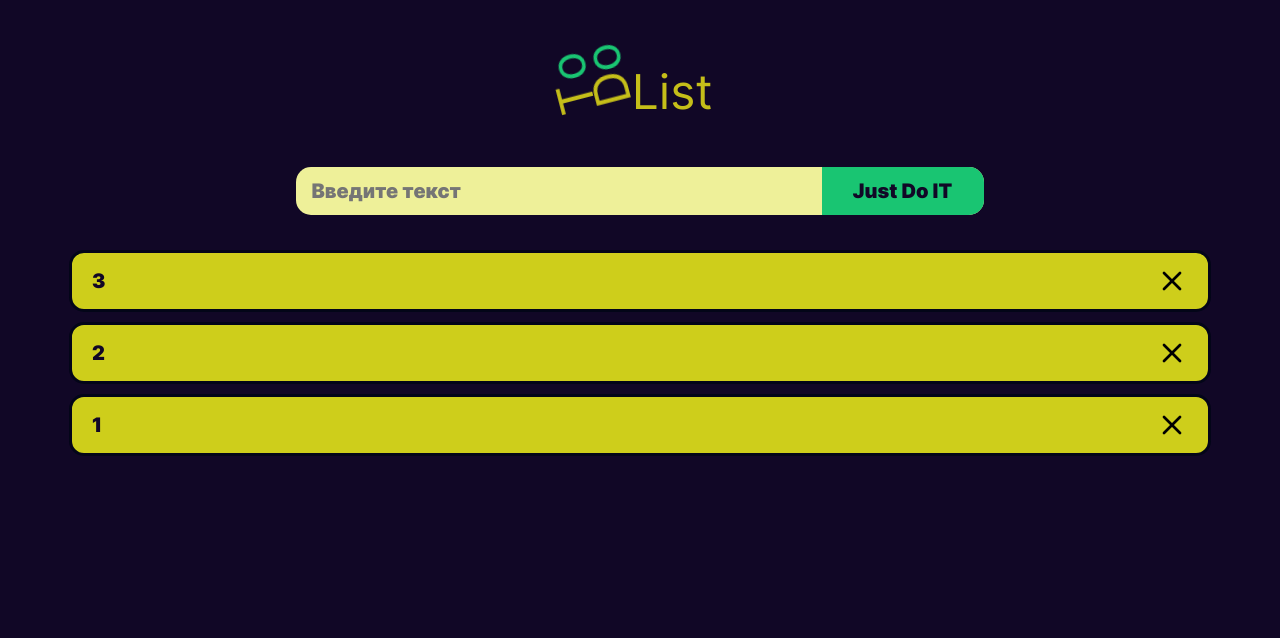
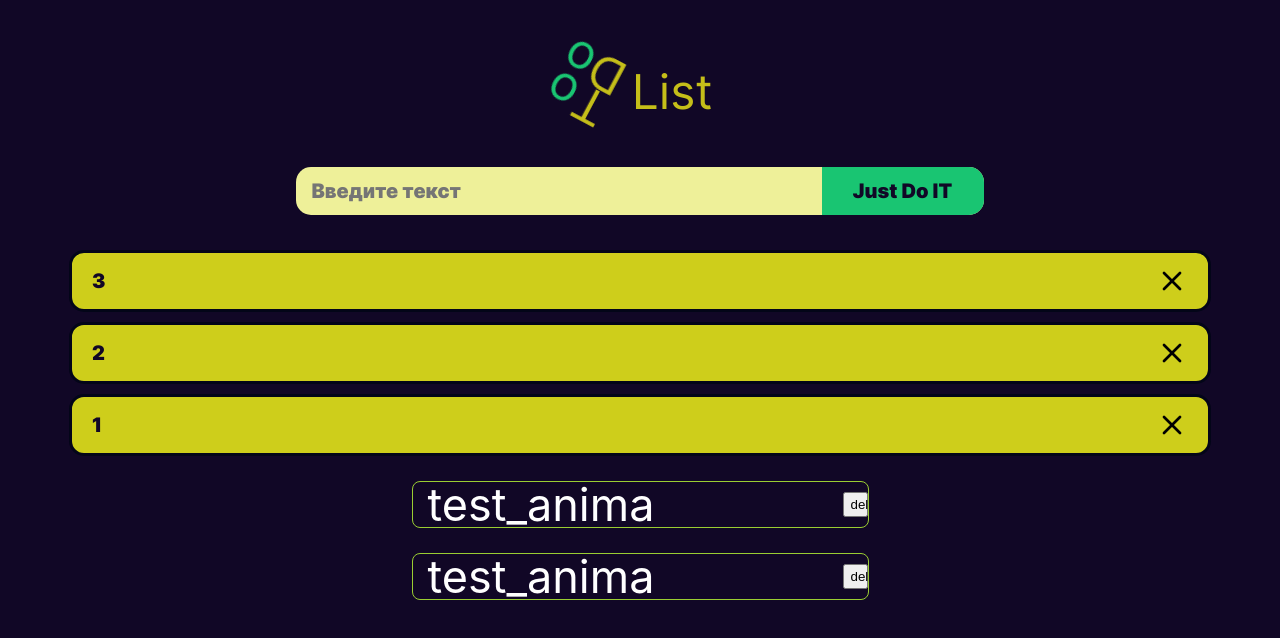
Before and after one commit to LODJEN2002/test-task-todo, a React (Create React App) app: page / in a window 1280 px wide. Shown: the top 638 px of the page. Built offline with nearby package versions, Linux system fonts and the light colour scheme.

Commit message:
add react-transition-group

```diff
--- a/package.json
+++ b/package.json
@@ -9,6 +9,7 @@
     "react": "^18.2.0",
     "react-dom": "^18.2.0",
     "react-scripts": "5.0.1",
+    "react-transition-group": "^4.4.5",
     "web-vitals": "^2.1.4"
   },
   "scripts": {
--- a/src/App.css
+++ b/src/App.css
@@ -88,3 +88,65 @@
 .ToDo__container-button:hover {
   cursor: pointer;
 }
+
+@keyframes testback {
+  0% {
+    height: 0;
+    font-size: 0;
+    border: none;
+  }
+
+  100% {
+    height: 45px;
+    font-size: 44px;
+    /* border: 1px solid yellowgreen; */
+  }
+}
+
+@keyframes test {
+  0% {
+    height: 45px;
+    font-size: 44px;
+    /* border: 1px solid yellowgreen; */
+  }
+
+  100% {
+    height: 0;
+    font-size: 0;
+    border: none;
+  }
+}
+
+.test_anima,
+.test_anima_go {
+  display: flex;
+  justify-content: space-between;
+  align-items: center;
+  margin: 25px auto 0 auto;
+  margin-top: 25px;
+  font-size: 45px;
+  border: 1px solid yellowgreen;
+  border-radius: 8px;
+  width: 455px;
+  height: 45px;
+  animation: testback 1s linear;
+
+}
+
+.test_anima_go {
+  animation: test 1s linear;
+  height: 0;
+  font-size: 0;
+  border: none;
+}
+
+.test_anima__text {
+  margin-left: 15px;
+}
+
+.test_anima__button {
+
+  width: 25px;
+  height: 25px;
+
+}
--- a/src/App.js
+++ b/src/App.js
@@ -1,8 +1,10 @@
 import { useState } from 'react';
 import './App.css';
 import BusinessList from './components/BusinessList/BusinessList';
+import { TransitionGroup } from 'react-transition-group';
 
 function App() {
+  const [test, setTest] = useState(true)
   const [text, setText] = useState('');
   const [todoObj, setTodoObj] = useState([
     { id: 1, text: '1', order: 1 },
@@ -37,16 +39,8 @@ function App() {
   }
 
   function handleSort(card, currentBusiness) {
-    // console.log(card, 'card')
-    // console.log(currentBusiness, 'currentBusiness')
-
-
     setTodoObj(todoObj.map(e => {
-      // console.log(e, 'e')
-      // console.log(card, 'card')
-      // console.log(currentBusiness, 'currentBusiness')
       if (e.id === currentBusiness.id) {
-        // console.log('s')
         if (currentBusiness.order < card.order) {
           return { ...e, order: card.order + 1 }
         }
@@ -56,31 +50,13 @@ function App() {
         if (currentBusiness.order === card.order) {
           return { ...e, order: card.order + 1 }
         }
-
       }
-      // if (e.id === currentBusiness.id) {
-      //   console.log('s')
-      //   return { ...e, order: card.id - 1 }
-      // }
-      // console.log(e)
       return e
     }))
-    // setTodoObj(todoObj.map(c => {
-    //   if (c.id === card.id) {
-    //     console.log(c, 'c')
-    //     return { ...c, order: currentBusiness.order }
-    //   }
-    //   if (c.id === currentBusiness.id) {
-    //     console.log(c)
-    //     return { ...c, order: card.order }
-    //   }
-    //   return c
-    // }))
   }
 
   return (
     <main className="App">
-      <div>
       <div className='ToDo__title'>
         <div className='asd'>
           <div>
@@ -128,7 +104,33 @@ function App() {
         onDelite={handleDeliteBusiness}
         onQwe={handleSort}
       />
+
+      <TransitionGroup>
+
+        <div className={test ? 'test_anima' : 'test_anima_go'}>
+          <div className='test_anima__text'>
+            test_anima
           </div>
+          <button
+            className='test_anima__button'
+            onClick={() => {
+              setTest(!test)
+            }}>
+            del</button>
+        </div>
+        <div className={test ? 'test_anima' : 'test_anima_go'}>
+          <div className='test_anima__text'>
+            test_anima
+          </div>
+          <button
+            className='test_anima__button'
+            onClick={() => {
+              setTest(!test)
+            }}>
+            del</button>
+        </div>
+      </TransitionGroup>
+
     </main>
   );
 }
```
Also changed, not shown: 1 other file (tests, documents, lock files or other folders). Lines whose indentation alone changed are shown as unchanged.
